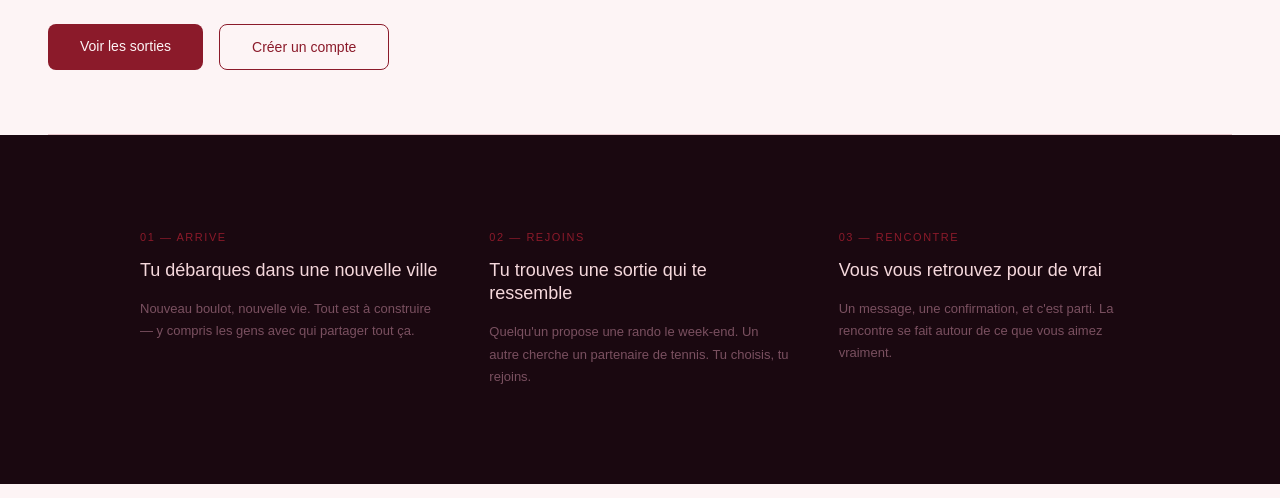
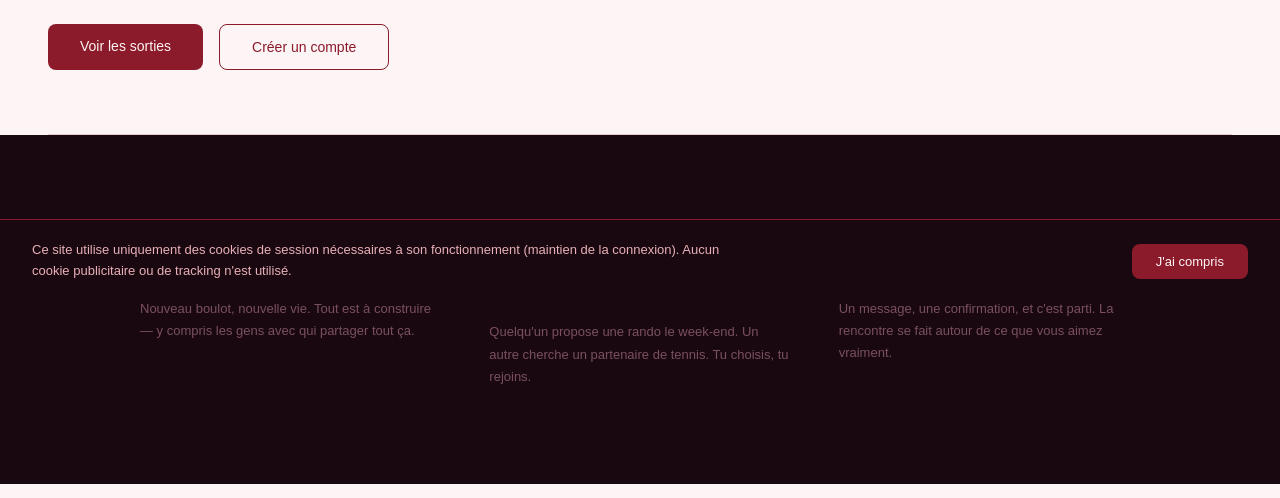
Before and after one commit to LelouchEmperor/RencontreIRL, a PHP site: page /Site_rencontre/index.php in a window 1280 px wide. Shown: the part 498-996 px from the top of the page. Run offline with PHP 8.4, Linux system fonts and the light colour scheme.

Commit message:
ajout des cookies

```diff
--- a/assets/css/style.css
+++ b/assets/css/style.css
@@ -1040,3 +1040,44 @@ body {
   0%, 100% { box-shadow: 0 0 0 0 rgba(204, 0, 0, 0.5); }
   50% { box-shadow: 0 0 0 5px rgba(204, 0, 0, 0); }
 }
+
+/* COOKIE BANNER */
+#cookieBanner {
+  display: none;
+  position: fixed;
+  bottom: 0;
+  left: 0;
+  right: 0;
+  background: #1a0810;
+  border-top: 0.5px solid #8b1a2a;
+  padding: 1.25rem 2rem;
+  align-items: center;
+  justify-content: space-between;
+  gap: 1.5rem;
+  flex-wrap: wrap;
+  z-index: 999;
+}
+
+.cookie-text {
+  font-size: 13px;
+  color: #e8b0b8;
+  line-height: 1.6;
+  margin: 0;
+  max-width: 700px;
+}
+
+.cookie-btn {
+  padding: 10px 24px;
+  background: #8b1a2a;
+  border: none;
+  border-radius: 8px;
+  color: #fdf4f5;
+  font-size: 13px;
+  cursor: pointer;
+  white-space: nowrap;
+  font-family: inherit;
+}
+
+.cookie-btn:hover {
+  background: #6e1220;
+}
--- a/includes/footer.php
+++ b/includes/footer.php
@@ -2,3 +2,21 @@
   <a href="/Site_rencontre/RencontreIRL/mentions-legales.php" class="footer-text">Mentions légales</a>
   <span class="footer-text">Rencontre — Kindle Bloom</span>
 </footer>
+
+<div id="cookieBanner">
+  <p class="cookie-text">
+    Ce site utilise uniquement des cookies de session nécessaires à son fonctionnement (maintien de la connexion). Aucun cookie publicitaire ou de tracking n'est utilisé.
+  </p>
+  <button class="cookie-btn" onclick="acceptCookies()">J'ai compris</button>
+</div>
+
+<script>
+function acceptCookies() {
+  localStorage.setItem('cookies_accepted', '1');
+  document.getElementById('cookieBanner').style.display = 'none';
+}
+
+if (!localStorage.getItem('cookies_accepted')) {
+  document.getElementById('cookieBanner').style.display = 'flex';
+}
+</script>
--- a/sorties.php
+++ b/sorties.php
@@ -188,15 +188,13 @@ foreach ($toutes_sorties as $sortie) {
         <?php else: ?>
       <div style="display: flex; flex-direction: column; gap: 0.5rem; align-items: flex-end;">
         <div style="display: flex; gap: 0.5rem; align-items: center;">
-          <form method="POST" action="like-sortie.php">
-            <input type="hidden" name="sortie_id" value="<?= $sortie['id'] ?>" />
-            <button onclick="toggleLike(<?= $sortie['id'] ?>, this)"
+          <button type="button"
+                  onclick="toggleLike(<?= $sortie['id'] ?>, this)"
                   data-liked="<?= $deja_like ? '1' : '0' ?>"
                   data-count="<?= $nb_likes ?>"
                   style="font-size: 12px; padding: 6px 14px; border-radius: 6px; border: 0.5px solid #d4909a; background: <?= $deja_like ? '#8b1a2a' : 'transparent' ?>; color: <?= $deja_like ? '#fdf4f5' : '#8b1a2a' ?>; cursor: pointer;">
             <?= $deja_like ? '♥ ' . $nb_likes : '♡ ' . $nb_likes ?>
           </button>
-          </form>
           <a href="rejoindre.php?id=<?= $sortie['id'] ?>" class="cta-btn-small">Rejoindre</a>
         </div>
         <a href="signaler.php?id=<?= $sortie['user_id'] ?>" style="font-size: 11px; color: #c4a0a8; text-decoration: none;">Signaler</a>
```
Lines whose indentation alone changed are shown as unchanged.
